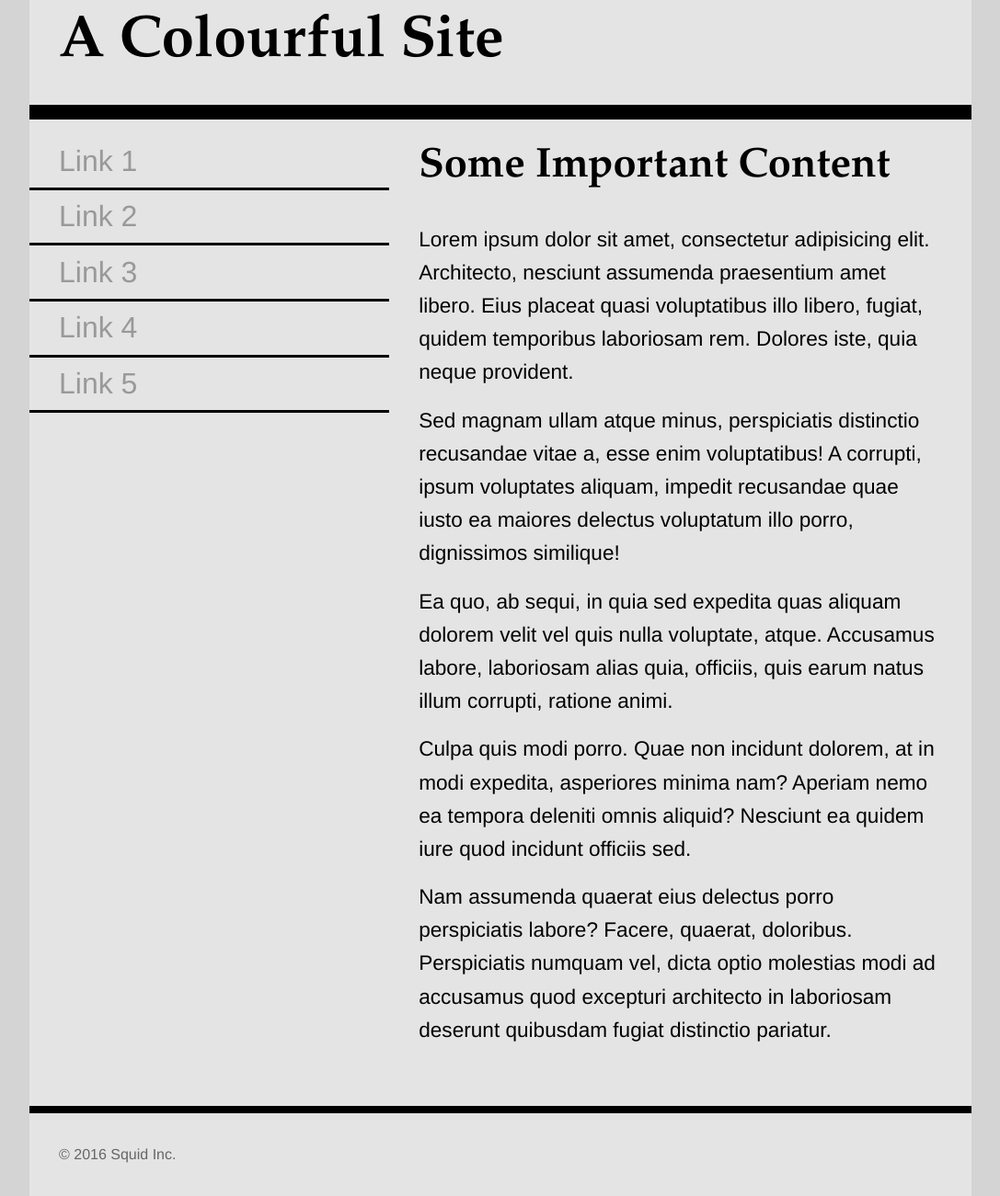
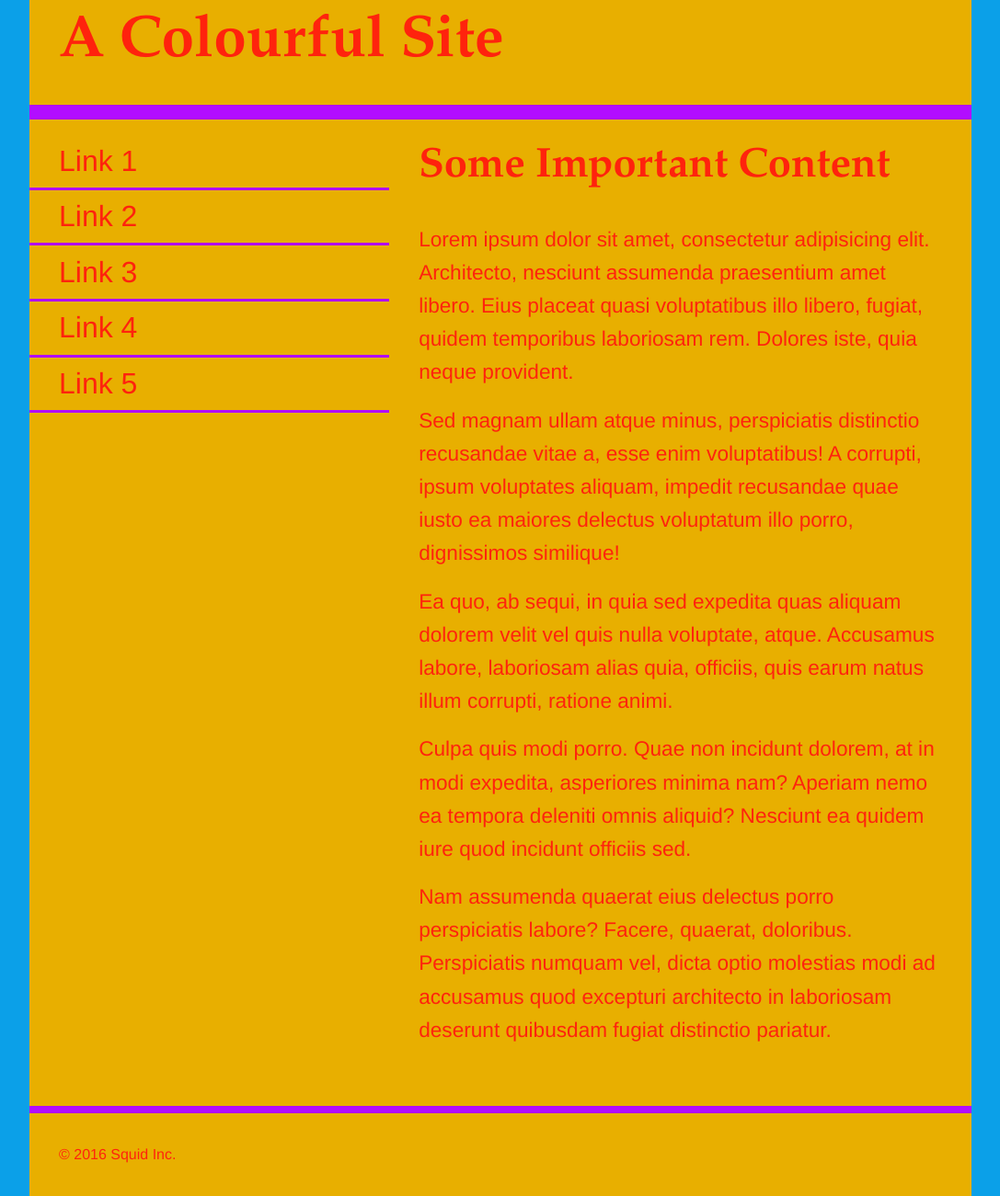
Before and after one commit to spri0034/colours, a plain HTML site: page analogous.html in a window 1280 px wide. Shown: the part 20-1321 px from the top of the page at 92% size, without its empty margins (96-1183 px from the left). Drawn offline with Linux system fonts and the light colour scheme.

Commit message:
replaced old files with ones that were updated

```diff
--- a/analogous.html
+++ b/analogous.html
@@ -24,17 +24,19 @@
             font-family: Helvetica, Arial, sans-serif;
         }
         html,body{
-            background-color: #d4d4d4;
+            background-color: #0BA0E8;
         }
         h1{
             font-family: Palatino, 'Palatino Linotype', 'Palatino LT STD', 'Book Antiqua', Georgia, serif;
             font-size: 3.998rem;
             padding:1rem 2rem;
+            color: #FF230D;
         }
         h2{
             font-family: Palatino, 'Palatino Linotype', 'Palatino LT STD', 'Book Antiqua', Georgia, serif;
             font-size: 2.827rem;
             padding:1rem 2rem;
+            color: #FF230D;
         }
         nav ul{
             padding:1rem 0;
@@ -46,17 +48,19 @@
         nav li>a{
             display: block;
             text-decoration: none;
-            border-bottom: 0.2rem solid black;
+            border-bottom: 0.2rem solid #B20DFF;
             padding: 0.2rem 2rem;
-            color: #999;
+
+            color: #FF230D;
         }
         nav li>a:hover,
         nav li>a:active{
-            color: #222;
+            color: #2FFF19;
         }
         p{
             font-size: 1.414rem;
             padding:0.5rem 2rem;
+            color: #FF230D;
         }
         main p:last-child{
             padding-bottom: 4rem;
@@ -65,11 +69,11 @@
             width: 80%;
             max-width: 1200px;
             margin: 0 auto;
-            background-color: #e4e4e4;
+            background-color: #E8AF00;
         }
         header{
             width:100%;
-            border-bottom: 1rem solid black;
+            border-bottom: 1rem solid #B20DFF;
         }
         nav{
             float:left;
@@ -82,12 +86,12 @@
         footer{
             clear:both;
             width: 100%;
-            border-top: 0.5rem solid black;
+            border-top: 0.5rem solid #B20DFF;
         }
         footer p{
             font-size: 1rem;
             padding: 2rem;
-            color: #666;
+            color: #FF230D;
         }
     </style>
 </head>
```
Also changed, not shown: complementary.html (+11 -8 lines), index.html (+17 -8 lines).
